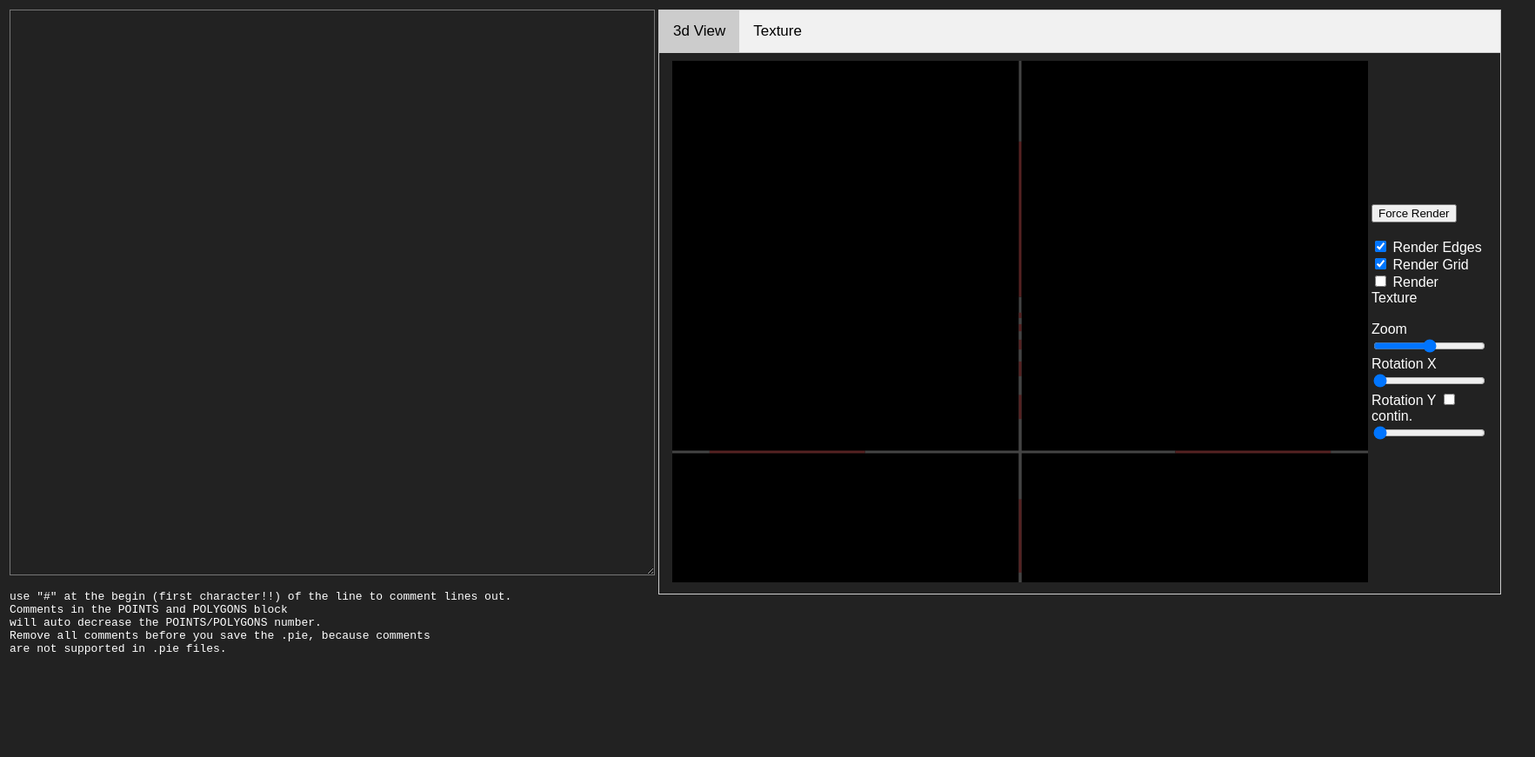
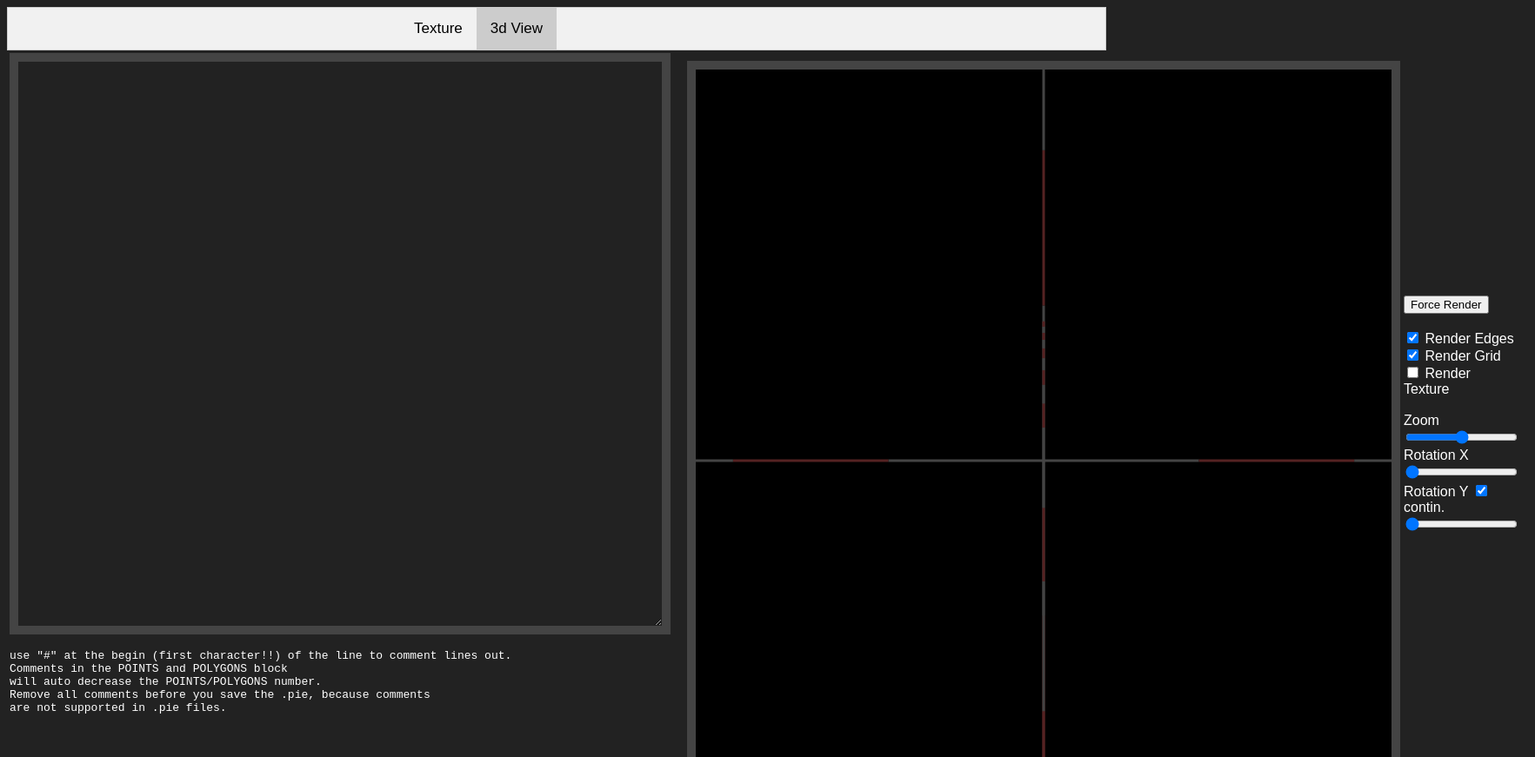
Before and after one commit to cpdef/js_pieedit, a plain HTML site: page index.html in a window 1280 px wide. Shown: the top 871 px of the page at 87% size, 1765 px wide, since content can reach past the window. Before the commit the page ends 800 px from the top, so only its background shows below. Drawn offline with Linux system fonts and the light colour scheme; no server answers.

Commit message:
improve layout

```diff
--- a/engine.js
+++ b/engine.js
@@ -1,5 +1,8 @@
 var cnv = document.getElementById("cnv"), ctx = cnv.getContext("2d");
-cnv.width = 800;  cnv.height = 600;
+var view_div = document.getElementById('3d_view');
+cnv.setAttribute("height", view_div.parentNode.clientHeight+"px");
+cnv.setAttribute("width", "800px");
+
 window.last_state = {
     zoom:0, rotationX:0, rotationy:0, edges:0,
     texture:0, grid:0, continous: 0
@@ -63,7 +66,7 @@ function update(dtime=0, force=false) {
 
   // initialize canvas
   ctx.fillStyle = "#000000";
-  ctx.fillRect(0, 0, 800, 600);
+  ctx.fillRect(0, 0, cnv.width, cnv.height);
 
   // reset z Buffer
   if (texture)
--- a/index.html
+++ b/index.html
@@ -18,7 +18,7 @@ body {
 /* Style the buttons inside the tab */
 .tab button {
   background-color: inherit;
-  float: left;
+  float: right;
   border: none;
   outline: none;
   cursor: pointer;
@@ -41,18 +41,31 @@ body {
 .tabcontent {
   display: none;
   padding: 6px 12px;
-  border: 1px solid #ccc;
+/*  border: 1px solid #ccc; */
   border-top: none;
   background-color: #222222;
+  height: 90vh;
+}
+textarea {
+  overflow:scroll;
+  background-color: #222222;
+  color: #cccccc;
+  border: 10px solid #444;
+  font-family: 'Courier New', Courier, monospace;
+  font-size: 12px;
 }
 </style>
 </head>
 <body>
+    <div class="tab">
+      <button style="width:50%" width="50%"></button>
+      <button class="tablinks" onclick="openTab(event, '3d_view')" id="defaultOpen">3d View</button>
+      <button class="tablinks" onclick="openTab(event, 'Texture')">Texture</button>
+    </div>
     <table>
       <tr style="vertical-align:top">
         <td>
-          <textarea id="input" name="input" rows="45" cols="100" onkeyup="reload_pie();displayTexture();update();"
-                    style="overflow:scroll; background-color: #222222; color: #cccccc; font-family: 'Courier New', Courier, monospace; font-size: 12px;">
+          <textarea id="input" name="input" rows="45" cols="100" onkeyup="reload_pie();displayTexture();update();">
           </textarea>
           </br>
           <pre>
@@ -64,15 +77,10 @@ are not supported in .pie files.
           </pre>
         </td>
         <td>
-          <div class="tab">
-            <button class="tablinks" onclick="openTab(event, '3d_view')" id="defaultOpen">3d View</button>
-            <button class="tablinks" onclick="openTab(event, 'Texture')">Texture</button>
-          </div>
-
           <div id="3d_view" class="tabcontent">
             <table>
               <td>
-                <canvas id="cnv" width="800" height="600"></canvas>
+                <canvas id="cnv" style="border: 10px solid #444;"></canvas>
               </td>
               <td>
                 <button type=button onclick="update(-1, true)">Force Render</button></br></br>
@@ -87,7 +95,7 @@ are not supported in .pie files.
                 Rotation X </br>
                 <input type="range" min="0" max="100" value="0" class="slider" id="RotationX"> </br>
                 Rotation Y
-                <input type="checkbox" id="renderContinous" name="renderContinous" value="Texture">
+                <input type="checkbox" id="renderContinous" name="renderContinous" value="Texture" checked="checked">
                 contin. </br>
                 <input type="range" min="0" max="100" value="0" class="slider" id="RotationY"> </br>
               </td>
@@ -99,15 +107,15 @@ are not supported in .pie files.
             </br>
             <input type="radio" name="texture" value="File"> from file
             <input type=file name=filename id=file> </br>
-            <input type="radio" name="texture" value="Github" checked="checked"> from github texpages </br>
-            <input type="radio" name="texture" value="URL"> from URL <input type="text" id="texture_URL" value="https://raw.githubusercontent.com/Warzone2100/data-texpages/15167b5a6b4e432feacaec987c744afca92da749/page-10-laboratories.png">
+            <input type="radio" name="texture" value="Github"> from github texpages </br>
+            <input type="radio" name="texture" value="URL" checked="checked"> from URL <input type="text" id="texture_URL" value="https://raw.githubusercontent.com/cpdef/data-texpages/1ac3f754ecbee5fc0ae27ae422f1ff7f8a63f1fe/page-118-laboratories_nex.png">
             </br>
             </br>
             <button type=button onclick='displayTexture()'>Display</button>
             <button type=button onclick='draw_2d_polys()'>draw polys on texture</button>
             </br>
             </br>
-            <div style="overflow:scroll; height:100%;" >
+            <div style="overflow:scroll; height:70vh; border:10px solid #444;">
               <canvas id="cnv-texture" width="1024" height="1024"></canvas>
             </div>
           </div>
```
